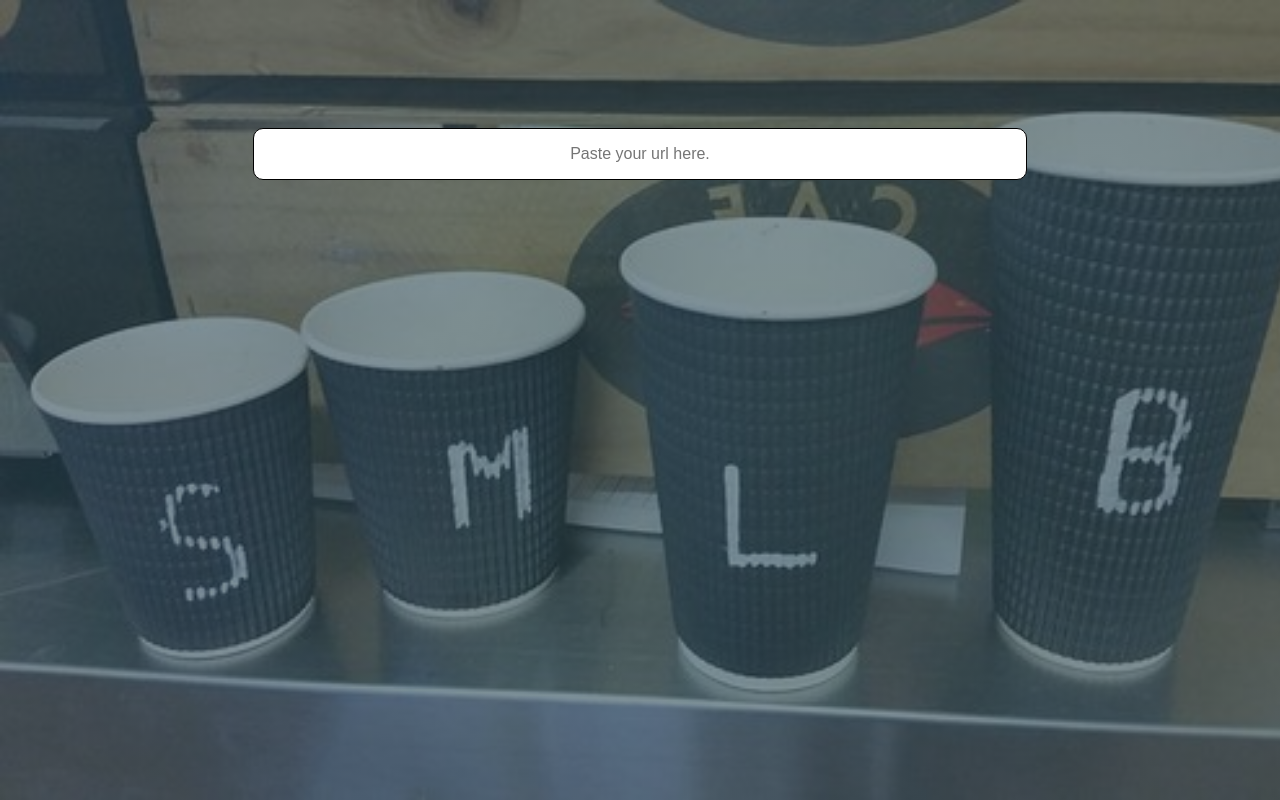
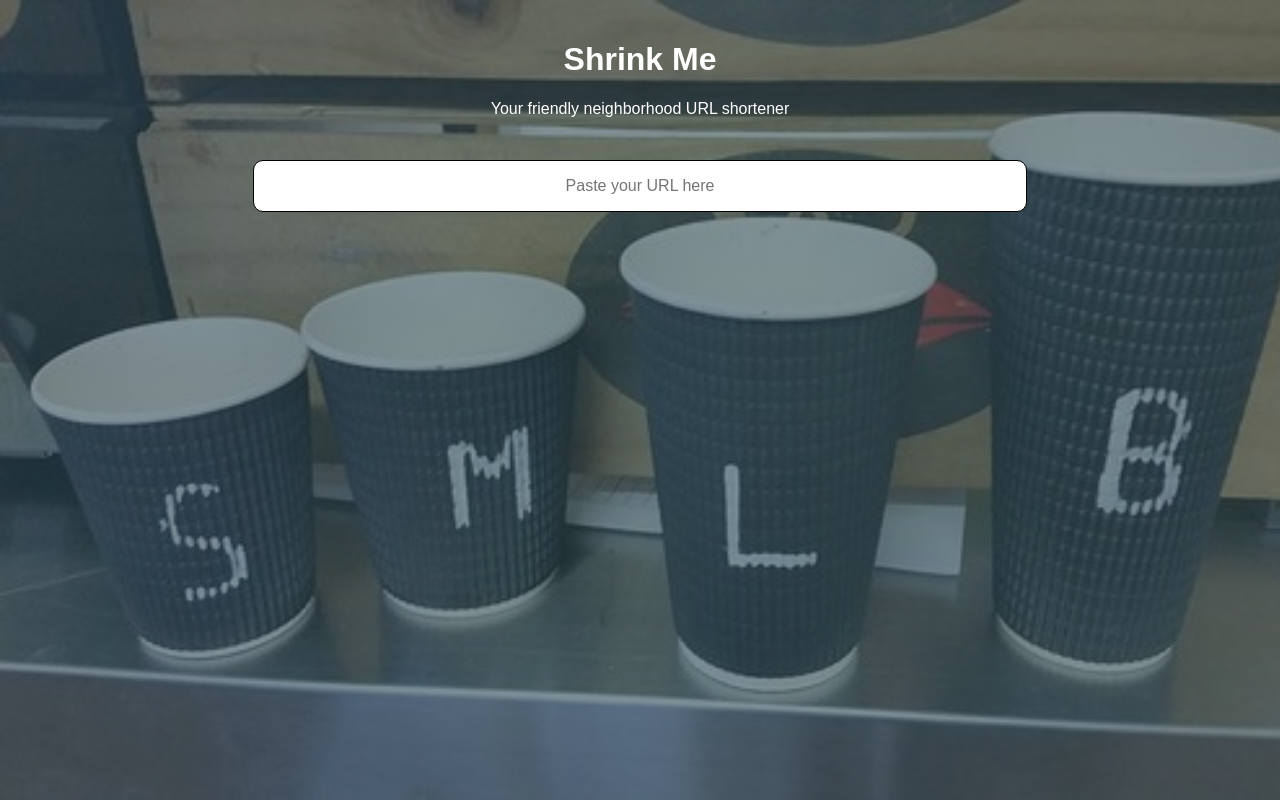
Before and after one commit to LKWLaLa/url-shortener-fe, a React (Create React App) app: page / in a window 1280 px wide. Built offline with nearby package versions, Linux system fonts and the light colour scheme.

Commit message:
add styling

```diff
--- a/src/App.css
+++ b/src/App.css
@@ -6,6 +6,7 @@
   height: 40px;
   padding: 20px;
   color: white;
+  margin-bottom: 2em;
 }
 
 .result-box {
@@ -27,3 +28,7 @@
   text-align: center;
   font-size: 1em;
 }
+
+.short-url {
+  color: rgb(243,98,35);
+}
--- a/src/components/App.js
+++ b/src/components/App.js
@@ -6,7 +6,10 @@ class App extends Component {
   render() {
     return (
       <div className="App">
-        <header className="App-header"></header>
+        <header className="App-header">
+          <h1>Shrink Me</h1>
+          <p>Your friendly neighborhood URL shortener</p>
+        </header>
         <HomeContainer />
       </div>
     );
--- a/src/components/Input.js
+++ b/src/components/Input.js
@@ -26,7 +26,7 @@ class Input extends Component {
         <form onSubmit={this.handleSubmit}>
           <input className="url-input" value={this.state.value}
                  onChange={this.handleChange}
-                 placeholder="Paste your url here." />
+                 placeholder="Paste your URL here" />
         </form>
       </div>
     );
--- a/src/components/Result.js
+++ b/src/components/Result.js
@@ -3,7 +3,7 @@ import React from 'react';
 const Result = (props) => {
   return(
     <div className="result-box">
-      <p className="full-url">{props.fullUrl}</p>
+      <p className="full-url">Original: {props.fullUrl}</p>
       <p className="short-url">
         {props.shortUrl ? `http://shrink-me.herokuapp.com/${props.shortUrl}` : null }
       </p>
```
